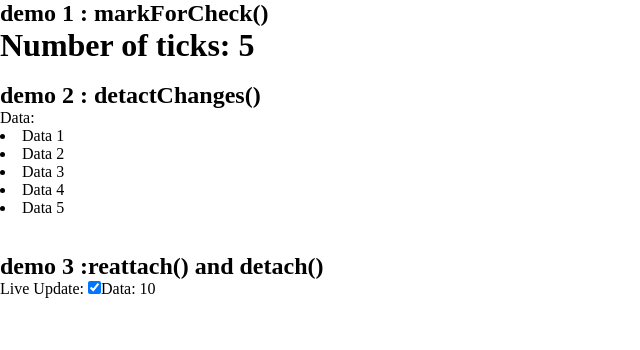
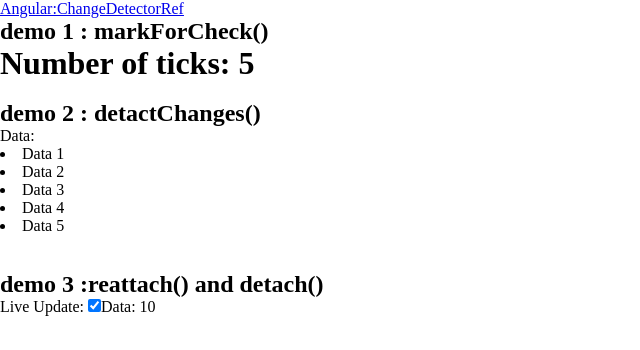
Before and after one commit to JuliaChenJing/Angular_ChangeDetectionRef, an Angular app: page / in a window 1280 px wide. Shown: the top 350 px of the page, without its empty margins (0-640 px from the left). Built offline with nearby package versions, Linux system fonts and the light colour scheme.

Commit message:
updated.

```diff
--- a/src/app/app.component.html
+++ b/src/app/app.component.html
@@ -1,3 +1,6 @@
+<a href="https://angular.io/api/core/ChangeDetectorRef#use-markforcheck-with-checkonce-strategy/">Angular:ChangeDetectorRef
+</a>
+
 <h2>demo 1 : markForCheck()</h2>
 <h1>Number of ticks: {{numberOfTicks}}</h1>
 <br>
```
